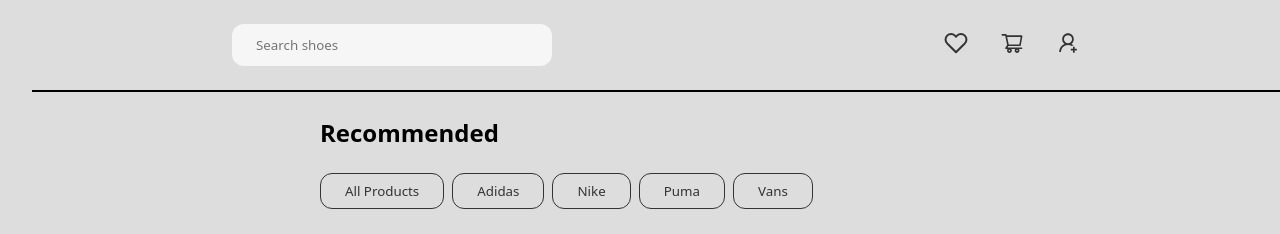
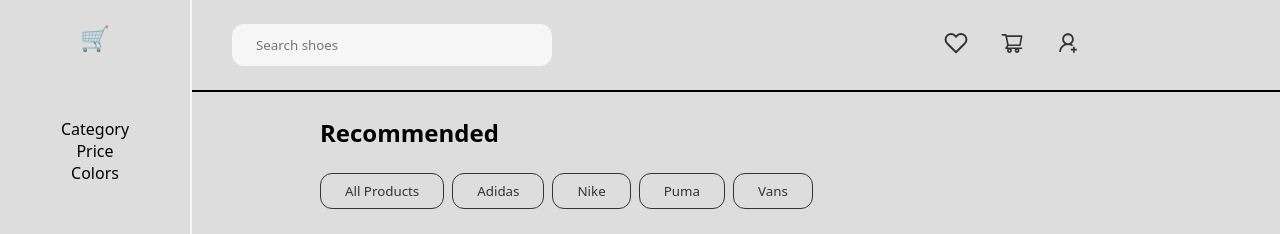
Before and after one commit to ujinthegrey/search-and-filtering-react, a React (Create React App) app: page / in a window 1280 px wide. Shown: the top 234 px of the page. Built offline with nearby package versions, Linux system fonts and the light colour scheme.

Commit message:
add sidebar content

```diff
--- a/src/App.js
+++ b/src/App.js
@@ -3,13 +3,15 @@
 import Navigation from "./Navigation/Navigation"
 import Products from "./Products/Products"
 import Recommended from "./Recommended/Recommended"
+import Sidebar from './Sidebar/Sidebar'
 
 function App() {
   return (
     <>
-    <Navigation/>
-    <Recommended/>
-    <Products/>
+      <Sidebar/>
+      <Navigation/>
+      <Recommended/>
+      <Products/>
     </>
   )
 }
--- /dev/null
+++ b/src/Sidebar/Sidebar.css
@@ -0,0 +1,24 @@
+.sidebar-title {
+    font-size: 1.7rem;
+    font-weight: normal;
+    margin-bottom: 1.5rem;
+}
+
+.sidebar {
+    width: 15%;
+    position: fixed;
+    height: 100%;
+    border-right: 2px solid var(--light) ;
+    z-index: 3;
+    display: flex;
+    flex-direction: column;
+    align-items: center;
+}
+
+.logo-container {
+    margin-bottom: 4rem;
+}
+
+.logo-container h1 {
+    margin-top: 1.3rem;
+}
--- /dev/null
+++ b/src/Sidebar/Sidebar.js
@@ -0,0 +1,20 @@
+import './Sidebar.css'
+
+import Category from './Category/Category'
+import Price from './Price/Price'
+import Colors from './Colors/Colors'
+
+function Sidebar() {
+  return <>
+    <section className='sidebar'>
+        <div className='logo-container'>
+            <h1>&#128722;</h1>
+        </div>
+        <Category />
+        <Price />
+        <Colors />
+    </section>
+  </>
+}
+
+export default Sidebar
```
